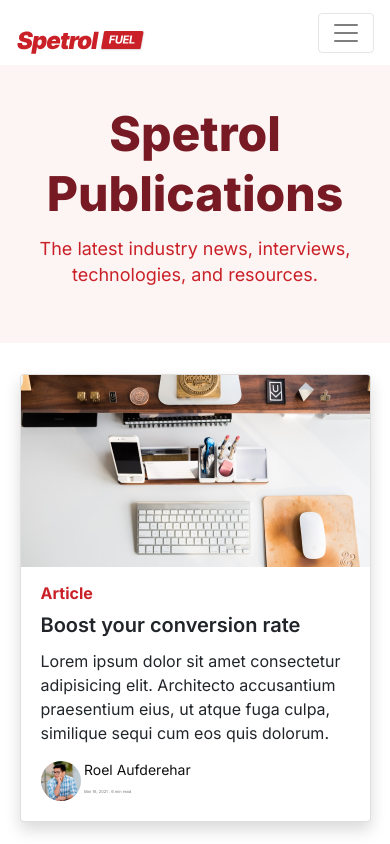
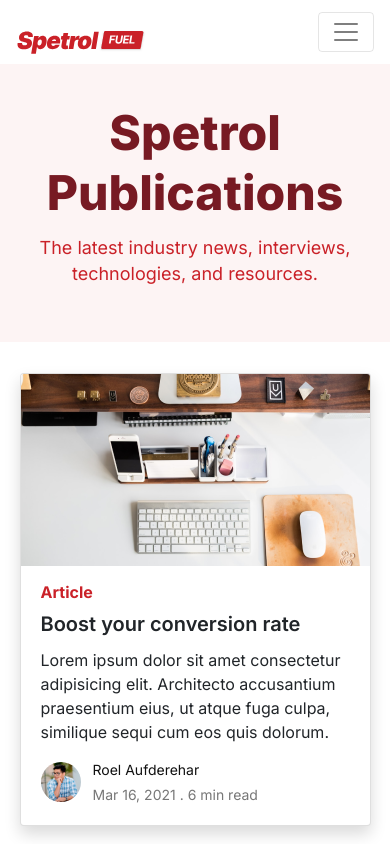
Before and after one commit to AdamShafiSyed/Spetrol, a React (Create React App) app: page /blogs in a window 390 px wide. Shown: the top 844 px of the page. Built offline with nearby package versions, Linux system fonts and the light colour scheme.

Commit message:
Added chnages

```diff
--- a/src/components/Home/Blogs-Section/styles.css
+++ b/src/components/Home/Blogs-Section/styles.css
@@ -44,10 +44,10 @@ margin-top: 4%;
     border-radius: 50%;
 }
 .author-section>div{
-    padding-left: 0.89vw;
+    padding-left: 12px;
     font-weight: 500;
-    font-size: 1.03vw;
-    line-height: 1.5vw;
+    font-size: 14px;
+    line-height: 20px;
 }
 .author-section>div>p{
     margin: 0;
@@ -94,9 +94,6 @@ margin-top: 4%;
         width: 100%;
         margin-bottom: 10%;
     }
-    .author-title{
-        padding-bottom: 16px;
-    }
 }
 @media (min-width: 1367px) {
     .blogs_section_header{
@@ -126,4 +123,10 @@ margin-top: 4%;
     .author-title {
         font-size: 1.03vw !important;
     }
+    .author-section>div{
+        padding-left: 0.89vw;
+        font-weight: 500;
+        font-size: 1.03vw;
+        line-height: 1.5vw;
+    }
 }
--- a/src/components/Home/home.js
+++ b/src/components/Home/home.js
@@ -3,7 +3,7 @@ import Section1 from './Section1/index';
 import Section2 from './Section2/index';
 import Section4 from './Section4/index';
 import Section5 from './Section5/index';
-import Section6 from './Section6/index';
+import FAQSection from './FAQSection/index';
 import Section7 from './Section7/index';
 import Section8 from './Section8/index';
 import banner from './../../assets/iphone_black.svg';
@@ -20,7 +20,7 @@ const Home = () => {
            <Section7 />
            <BlogSection />
            <Section5 img={banner} />
-           <Section6 />
+           <FAQSection />
         </div>
     )
 }
--- a/src/components/NavBar/styles.css
+++ b/src/components/NavBar/styles.css
@@ -52,10 +52,6 @@
   justify-content: start;
   margin-bottom: 0;
   /* margin-right: 2rem; */
-}
-
-.nav-item {
-  /* height: 80px; */
 }
 
 .nav-links {
@@ -173,6 +169,9 @@
   .navbar-brand {
     margin-left: unset !important;
   }
+  .navbar{
+    height: unset;
+  }
 }
 
 @media (min-width: 1367px) {
--- a/src/pages/Contact/index.js
+++ b/src/pages/Contact/index.js
@@ -118,6 +118,7 @@ const Contact = () => {
                 </div>
             </form>
             </div>
+            {/* <FAQSection /> */}
         </div>
     )
 }
```
Also changed, not shown: src/components/Home/FAQSection/index.js (renamed from src/components/Home/Section6/index.js, +4 -4 lines), src/components/Home/FAQSection/styles.css (renamed from src/components/Home/Section6/styles.css).
